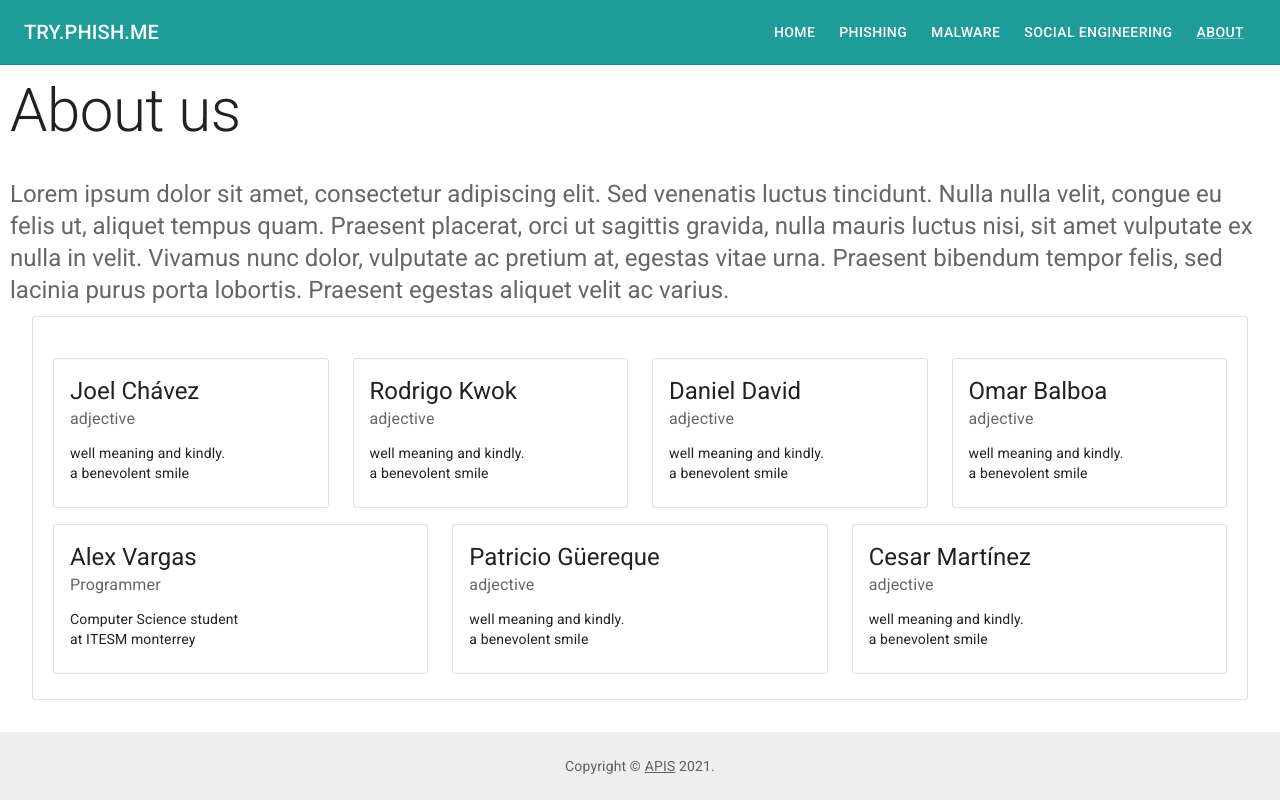
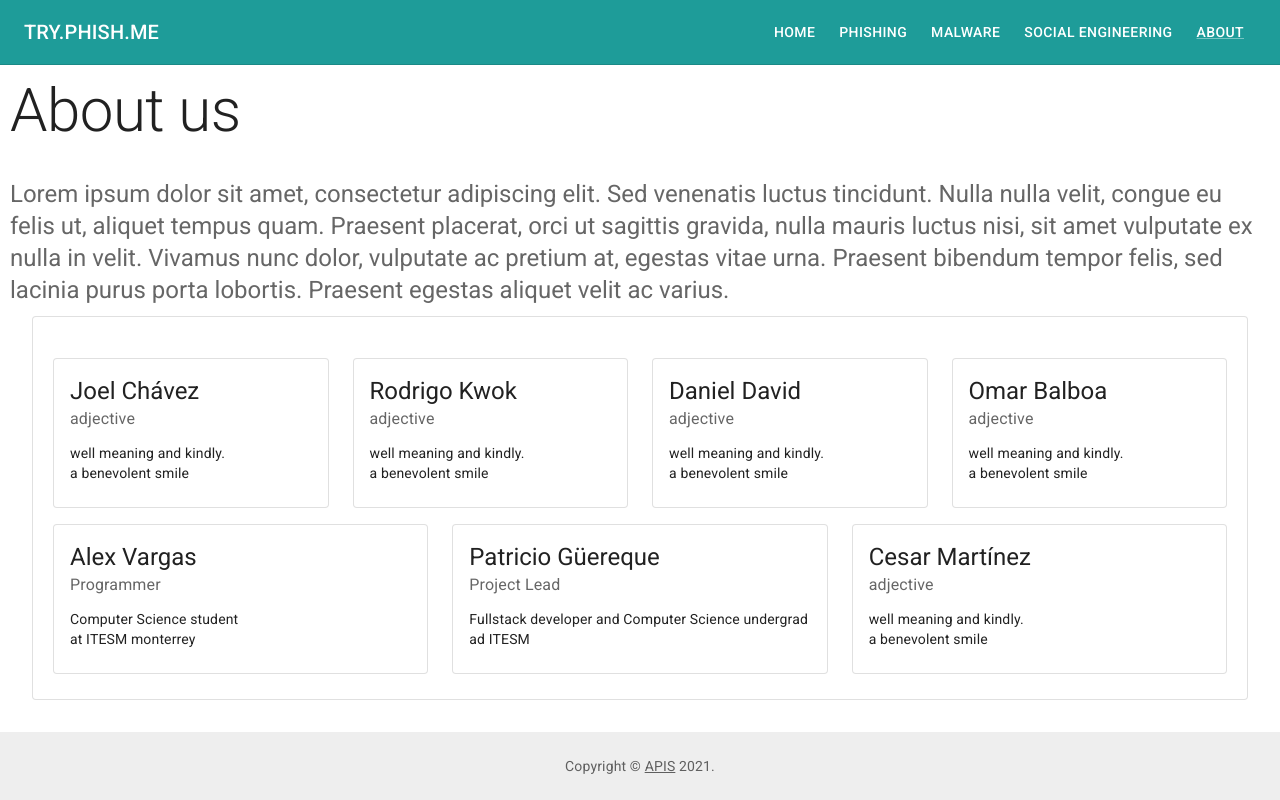
Before and after one commit to PatoGuereque/Proyecto-APIS, a React (Create React App) app: page /about in a window 1280 px wide. Built offline with nearby package versions, Linux system fonts and the light colour scheme.

Commit message:
Add description to myself

```diff
--- a/src/components/CardGrid.jsx
+++ b/src/components/CardGrid.jsx
@@ -104,11 +104,10 @@ const CardGrid = () => (
               Patricio Güereque
             </Typography>
             <Typography sx={{ mb: 1.5 }} color="text.secondary">
-              adjective
+              Project Lead
             </Typography>
             <Typography variant="body2">
-              well meaning and kindly.
-              <br />a benevolent smile
+              Fullstack developer and Computer Science undergrad ad ITESM
             </Typography>
           </CardContent>
         </Card>
```
